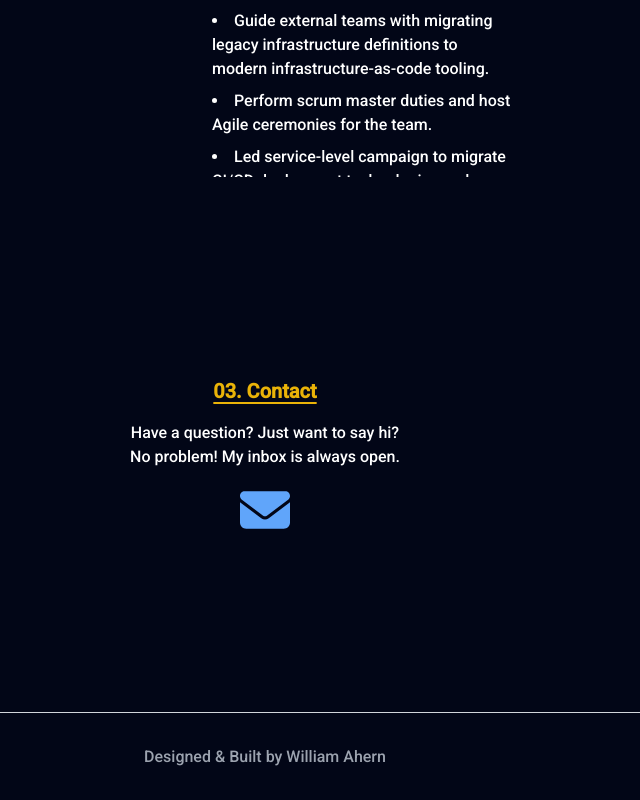
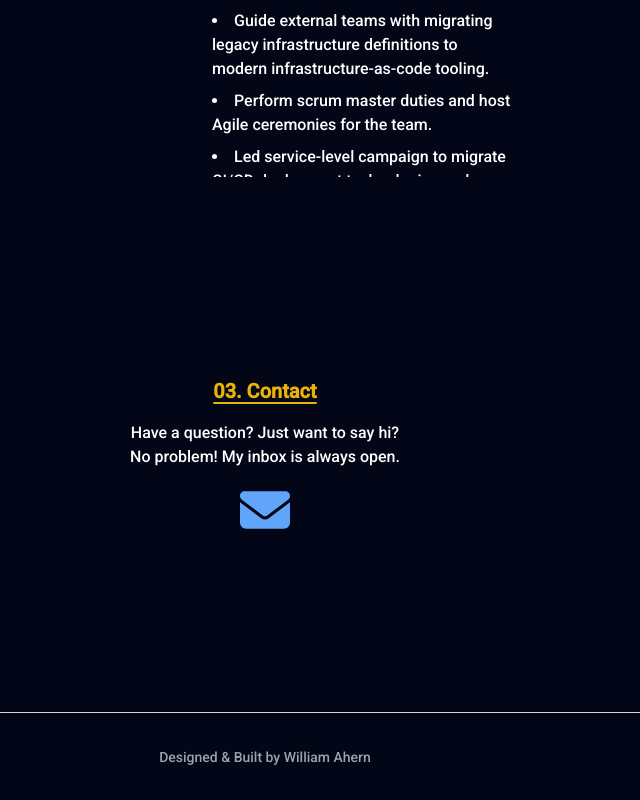
Before and after one commit to wi11ahern/who-am-i, a React (Vite) app: page / in a window 1280 px wide. Shown: the part 2191-2991 px from the top of the page, without its empty margins (375-1015 px from the left). Built offline with nearby package versions, Linux system fonts and the light colour scheme.

Commit message:
style: decrease footer text size

```diff
--- a/src/components/layout/footer.tsx
+++ b/src/components/layout/footer.tsx
@@ -4,7 +4,7 @@
       className="flex items-center justify-center w-full h-headerHeight content-center bg-slate-800
                   dark:bg-slate-950 border-solid border-t-[1px] border-gray-300 "
     >
-      <p className="text-gray-400">Designed & Built by William Ahern</p>
+      <p className="text-gray-400 text-sm">Designed & Built by William Ahern</p>
     </div>
   );
 };
```
